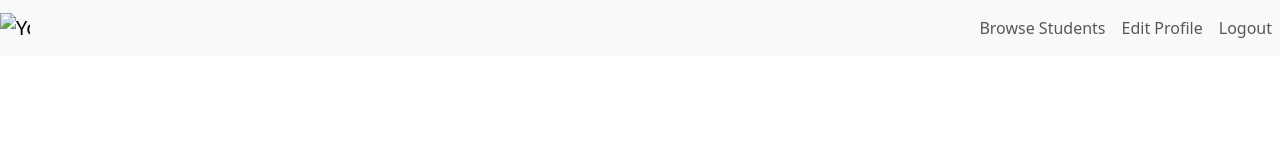
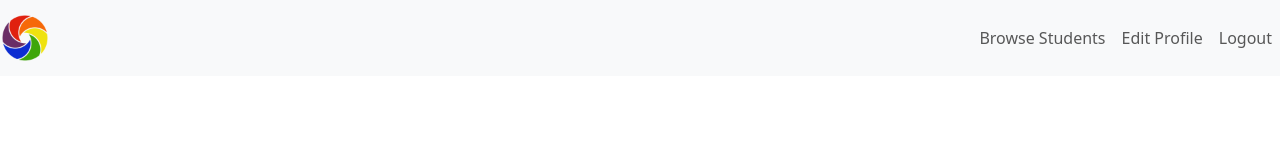
Before and after one commit to Uselessme21/Bytive_assignment_stretch, a plain HTML site: page frontend/pages/edit_profile.html in a window 1280 px wide. Drawn offline with nearby package versions, Linux system fonts and the light colour scheme; no server answers; sample sign-in values are in the browser's storage.

Commit message:
last commit

```diff
--- a/frontend/pages/edit_profile.html
+++ b/frontend/pages/edit_profile.html
@@ -29,9 +29,9 @@
     <nav class="navbar navbar-expand-lg navbar-light bg-light">
       <a class="navbar-brand" href="#">
         <img
-          src="your-logo.png"
-          width="30"
-          height="30"
+          src="../images/logo.jpg"
+          width="50"
+          height="50"
           class="d-inline-block align-top"
           alt="Your Logo"
         />
--- a/frontend/src/index.js
+++ b/frontend/src/index.js
@@ -9,6 +9,7 @@ if (loggedInId) {
 logoutbtn.addEventListener("click", () => {
     if (logoutbtn.textContent === "Logout") {
       localStorage.removeItem("token");
+      localStorage.removeItem('loggedInId')
       swal("Message!", "Logout successfully", "success");
       logoutbtn.textContent = "Login";
     } else {
```
Also changed, not shown: frontend/index.html (+1 -1 lines), frontend/pages/signup-signin.html (+3 -3 lines), frontend/images/logo.jpg (added).
